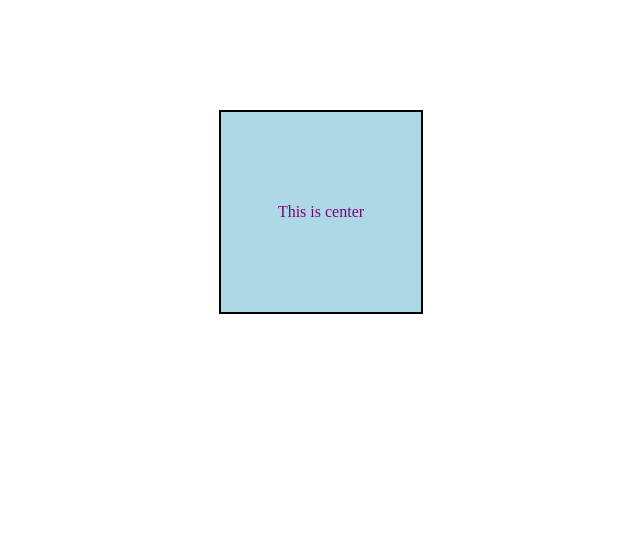
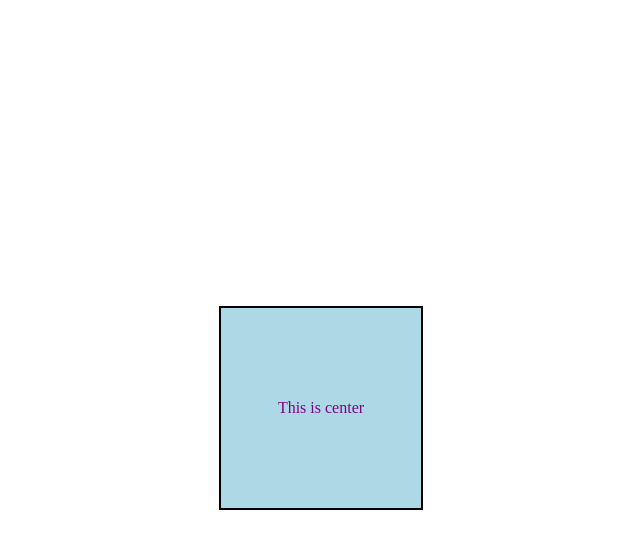
Before and after one commit to acciojob/box-center-MohammedUmar09, a website: page main.html in a window 1280 px wide. Shown: the whole page, without its empty margins (319-959 px from the left). Drawn offline with Linux system fonts and the light colour scheme.

Commit message:
created a submission

```diff
--- a/main.html
+++ b/main.html
@@ -9,7 +9,9 @@
 <body>
 	<!-- the entire body must be written by student -->
 	<div id="container">
-		<div id="box">This is center</div>
+		<div id="box">
+			<div id="text">This is center</div>
+		</div>
 	</div>
     <script type="text/javascript" src="./script.js">
 </script>
--- a/styles.css
+++ b/styles.css
@@ -1,19 +1,19 @@
 /*  your css code here. If applicable */
 #container{
-position: relative;
+	display: flex;
+	justify-content: center;
+	align-items: center;
+	height: 100vh;
 }
 #box{
 	width: 200px;
 	height: 200px;
 	background-color: lightblue;
 	border: 2px solid black;
-	color: purple;
-	position: absolute;
-	top: 50%;
-	left: 50%;
-	transform: translate(-50%, 50%);
-	line-height: 200px;
-	text-align: center;
-
-
+	display: flex;
+	justify-content: center;
+	align-items: center;
 }
+#text{
+color: purple;
+}
```
